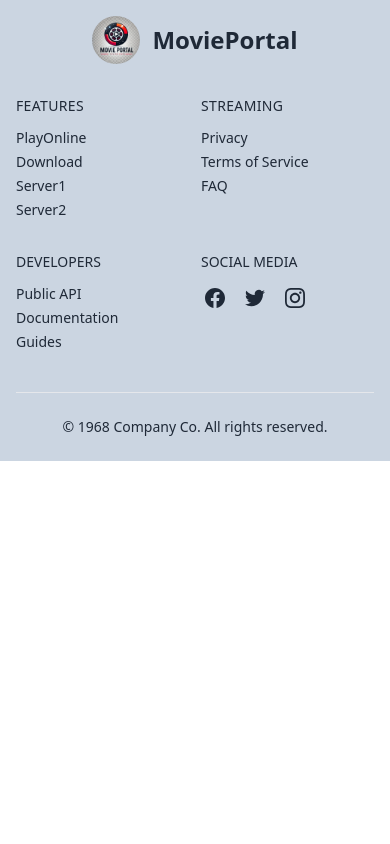
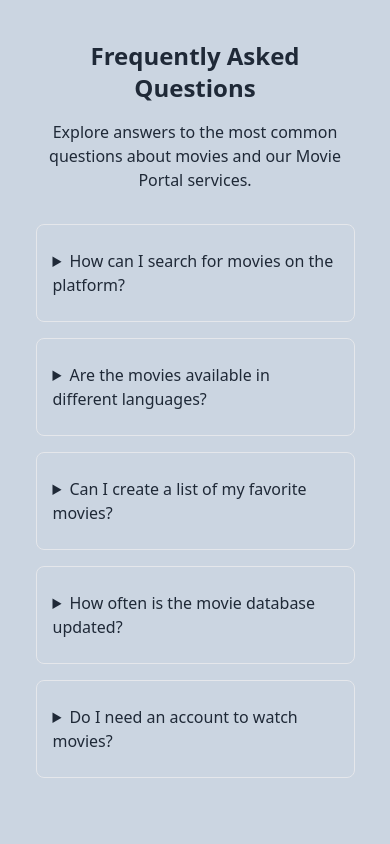
Before and after one commit to AsadEducation/movie-portal-website, a React (Vite) app: page / in a window 390 px wide. Shown: the part 820-1664 px from the top of the page. Before the commit the page ends 1281 px from the top, so only its background shows below. Built offline with nearby package versions, Linux system fonts and the light colour scheme; no server answers.

Commit message:
added faq section

```diff
--- /dev/null
+++ b/src/Components/FAQ.jsx
@@ -0,0 +1,61 @@
+import React from 'react';
+
+const FAQ = () => {
+    return (
+
+        <section className="dark:bg-gray-100 rounded-lg dark:text-gray-800">
+            <div className="container flex flex-col justify-center px-4 py-8 mx-auto md:p-8">
+                <h2 className="text-2xl font-semibold sm:text-4xl text-center">Frequently Asked Questions</h2>
+                <p className="mt-4 mb-8 text-center dark:text-gray-600">
+                    Explore answers to the most common questions about movies and our Movie Portal services.
+                </p>
+                <div className="space-y-4">
+                    <details className="w-full border rounded-lg">
+                        <summary className="px-4 py-6 focus:outline-none focus-visible:dark:ring-violet-600">
+                            How can I search for movies on the platform?
+                        </summary>
+                        <p className="px-4 py-6 pt-0 ml-4 -mt-4 dark:text-gray-600">
+                            You can use the search bar at the top of the page to find movies by title, genre, or release year.
+                        </p>
+                    </details>
+                    <details className="w-full border rounded-lg">
+                        <summary className="px-4 py-6 focus:outline-none focus-visible:dark:ring-violet-600">
+                            Are the movies available in different languages?
+                        </summary>
+                        <p className="px-4 py-6 pt-0 ml-4 -mt-4 dark:text-gray-600">
+                            Yes, many of the movies come with language options and subtitles to cater to a global audience.
+                        </p>
+                    </details>
+                    <details className="w-full border rounded-lg">
+                        <summary className="px-4 py-6 focus:outline-none focus-visible:dark:ring-violet-600">
+                            Can I create a list of my favorite movies?
+                        </summary>
+                        <p className="px-4 py-6 pt-0 ml-4 -mt-4 dark:text-gray-600">
+                            Absolutely! You can mark movies as favorites, and they will be saved in your personalized favorites list for quick access.
+                        </p>
+                    </details>
+                    <details className="w-full border rounded-lg">
+                        <summary className="px-4 py-6 focus:outline-none focus-visible:dark:ring-violet-600">
+                            How often is the movie database updated?
+                        </summary>
+                        <p className="px-4 py-6 pt-0 ml-4 -mt-4 dark:text-gray-600">
+                            Our movie database is updated weekly with the latest releases and new content for you to explore.
+                        </p>
+                    </details>
+                    <details className="w-full border rounded-lg">
+                        <summary className="px-4 py-6 focus:outline-none focus-visible:dark:ring-violet-600">
+                            Do I need an account to watch movies?
+                        </summary>
+                        <p className="px-4 py-6 pt-0 ml-4 -mt-4 dark:text-gray-600">
+                            Yes, creating an account is necessary to access the full features of the portal, including streaming and saving favorites.
+                        </p>
+                    </details>
+                </div>
+            </div>
+        </section>
+
+
+    );
+};
+
+export default FAQ;
--- a/src/Layout/Home.jsx
+++ b/src/Layout/Home.jsx
@@ -3,6 +3,7 @@ import Banner from "../Components/Banner";
 import FeaturedMovies from "../Components/FeaturedMovies";
 import Navbar from "../Components/Navbar";
 import Footer from "../Components/Footer";
+import FAQ from "../Components/FAQ";
 
 
 const Home = () => {
@@ -30,6 +31,8 @@ const Home = () => {
                     </Link>
                 </div>
 
+                <div className="my-12 w-[90%] mx-auto"><FAQ /></div>
+
             </main>
 
             <footer>
--- a/src/Pages/MovieDetails.jsx
+++ b/src/Pages/MovieDetails.jsx
@@ -1,4 +1,3 @@
-// import axios from "axios";
 import Footer from "../Components/Footer";
 import Navbar from "../Components/Navbar";
 import { useLoaderData, useLocation, useNavigate } from "react-router-dom";
```
